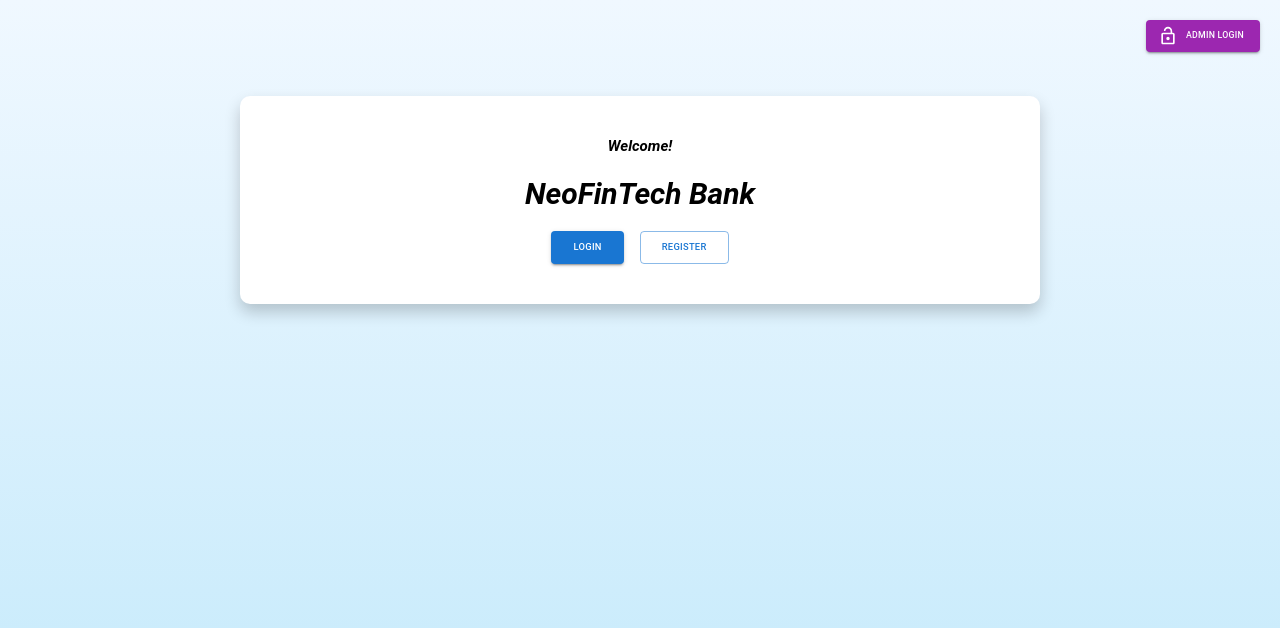
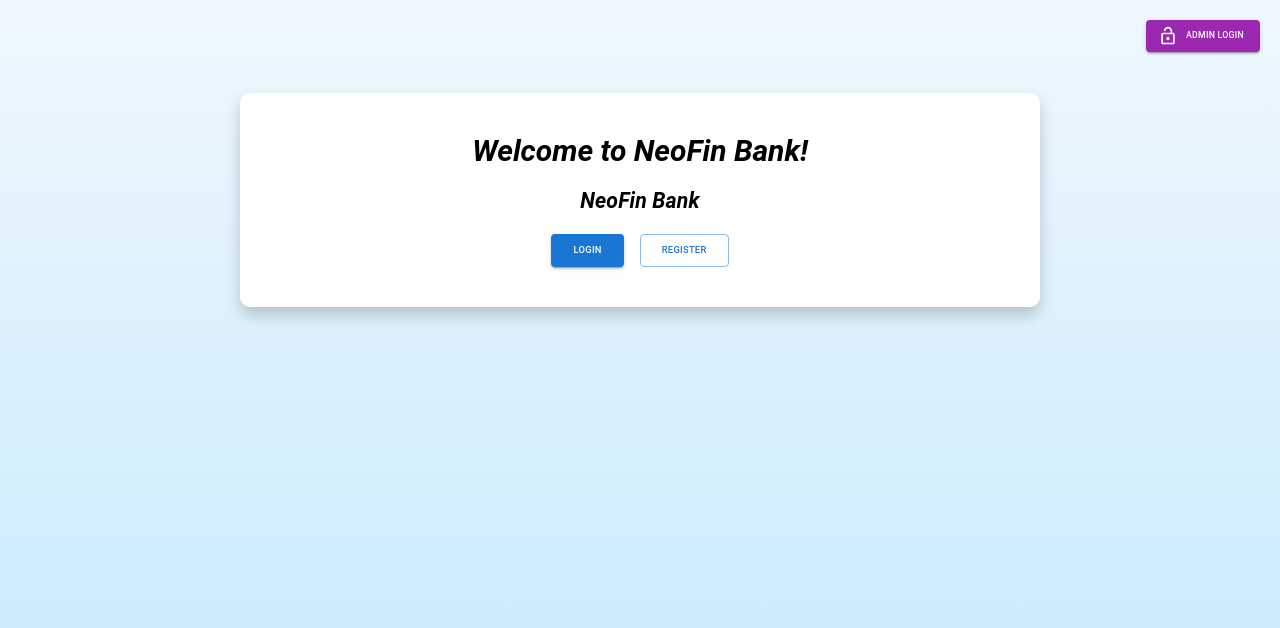
Before and after one commit to BANK-APP-GROUP-4/frontend, a React (Create React App) app: page / in a window 1280 px wide. Shown: the top 628 px of the page. Built offline with nearby package versions, Linux system fonts and the light colour scheme.

Commit message:
Update HomeScreen.js

```diff
--- a/src/screens/HomeScreen.js
+++ b/src/screens/HomeScreen.js
@@ -6,7 +6,7 @@ import { LockOpen } from "@mui/icons-material";
 const HomeScreen = () => {
     const isLoggedIn = localStorage.getItem("customer_token") ? true : false;
     const [animationText, setAnimationText] = useState("");
-    const welcomeText = "Welcome!";
+    const welcomeText = "Welcome to NeoFin Bank!";
 
     useEffect(() => {
         const textInterval = setInterval(() => {
@@ -46,7 +46,7 @@ const HomeScreen = () => {
                 }}
             >
                 <Typography
-                    variant="h5"
+                    variant="h3" // Increased font size
                     style={{
                         fontStyle: "italic",
                         fontWeight: "bold",
@@ -54,17 +54,17 @@ const HomeScreen = () => {
                         marginBottom: "20px",
                     }}
                 >
-                    {animationText}
+                    <i>{animationText}</i>
                 </Typography>
                 <Typography
-                    variant="h3" // Increased font size
+                    variant="h4" // Increased font size
                     style={{
                         marginBottom: "20px",
                         fontStyle: "italic",
                         fontWeight: "bold",
                     }}
                 >
-                    NeoFinTech Bank
+                    NeoFin Bank
                 </Typography>
                 <Grid container spacing={2} justifyContent="center" alignItems="center">
                     {isLoggedIn ? (
@@ -75,6 +75,7 @@ const HomeScreen = () => {
                                 variant="contained"
                                 color="primary"
                                 size="large" // Increased button size
+                                style={{ marginBottom: "10px" }} // Add margin for spacing
                             >
                                 Dashboard
                             </Button>
```
